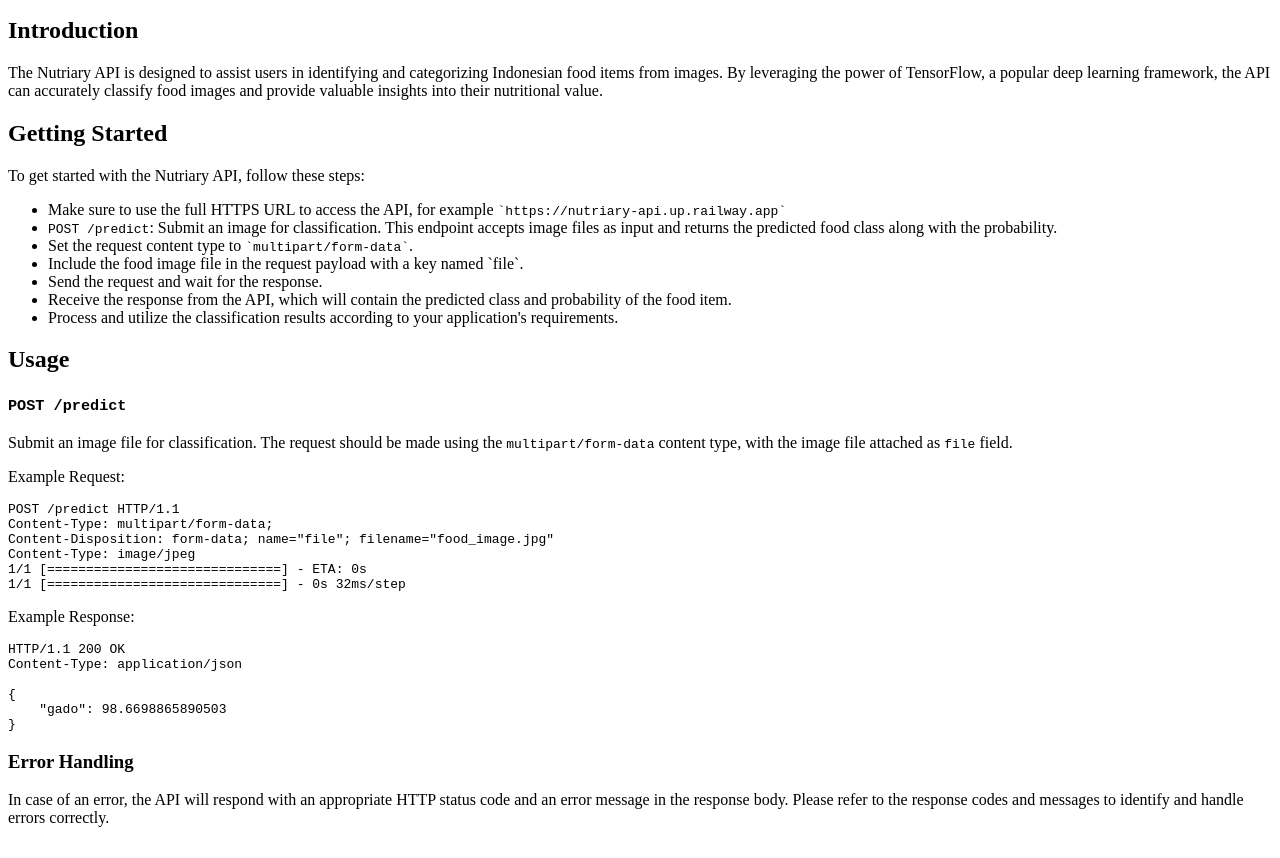
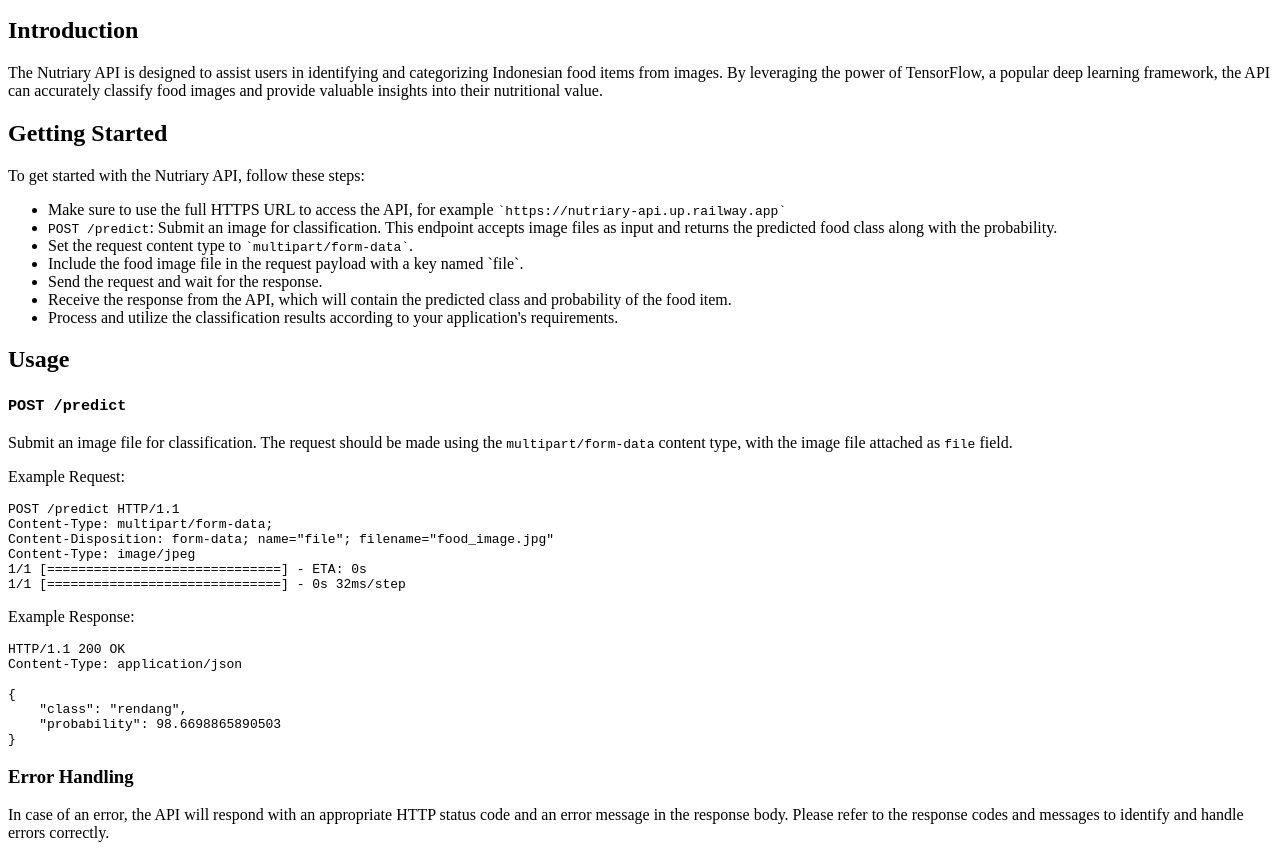
Before and after one commit to BangkitC23-PC673/nutriary-API, a plain HTML site: page doc/index.html in a window 1280 px wide. Shown: the part 145-1003 px from the top of the page. Drawn offline with Linux system fonts and the light colour scheme.

Commit message:
rebuilt the documentation html

```diff
--- a/doc/index.html
+++ b/doc/index.html
@@ -87,7 +87,8 @@ Content-Type: image/jpeg
 <span id="cb2-2"><a href="#cb2-2" aria-hidden="true" tabindex="-1"></a><span class="er">Content-Type:</span> <span class="er">application/json</span></span>
 <span id="cb2-3"><a href="#cb2-3" aria-hidden="true" tabindex="-1"></a></span>
 <span id="cb2-4"><a href="#cb2-4" aria-hidden="true" tabindex="-1"></a><span class="fu">{</span></span>
-<span id="cb2-5"><a href="#cb2-5" aria-hidden="true" tabindex="-1"></a>    <span class="dt">&quot;gado&quot;</span><span class="fu">:</span> <span class="fl">98.6698865890503</span></span>
+<span id="cb2-5"><a href="#cb2-5" aria-hidden="true" tabindex="-1"></a>    <span class="dt">&quot;class&quot;</span><span class="fu">:</span> <span class="fl">"rendang"</span>,</span>
+    <span class="dt">&quot;probability&quot;</span><span class="fu">:</span> <span class="fl">98.6698865890503</span></span>
 <span id="cb2-6"><a href="#cb2-6" aria-hidden="true" tabindex="-1"></a><span class="fu">}</span></span></code></pre>
         </div>
         <h3 id="error-handling">Error Handling</h3>
```
